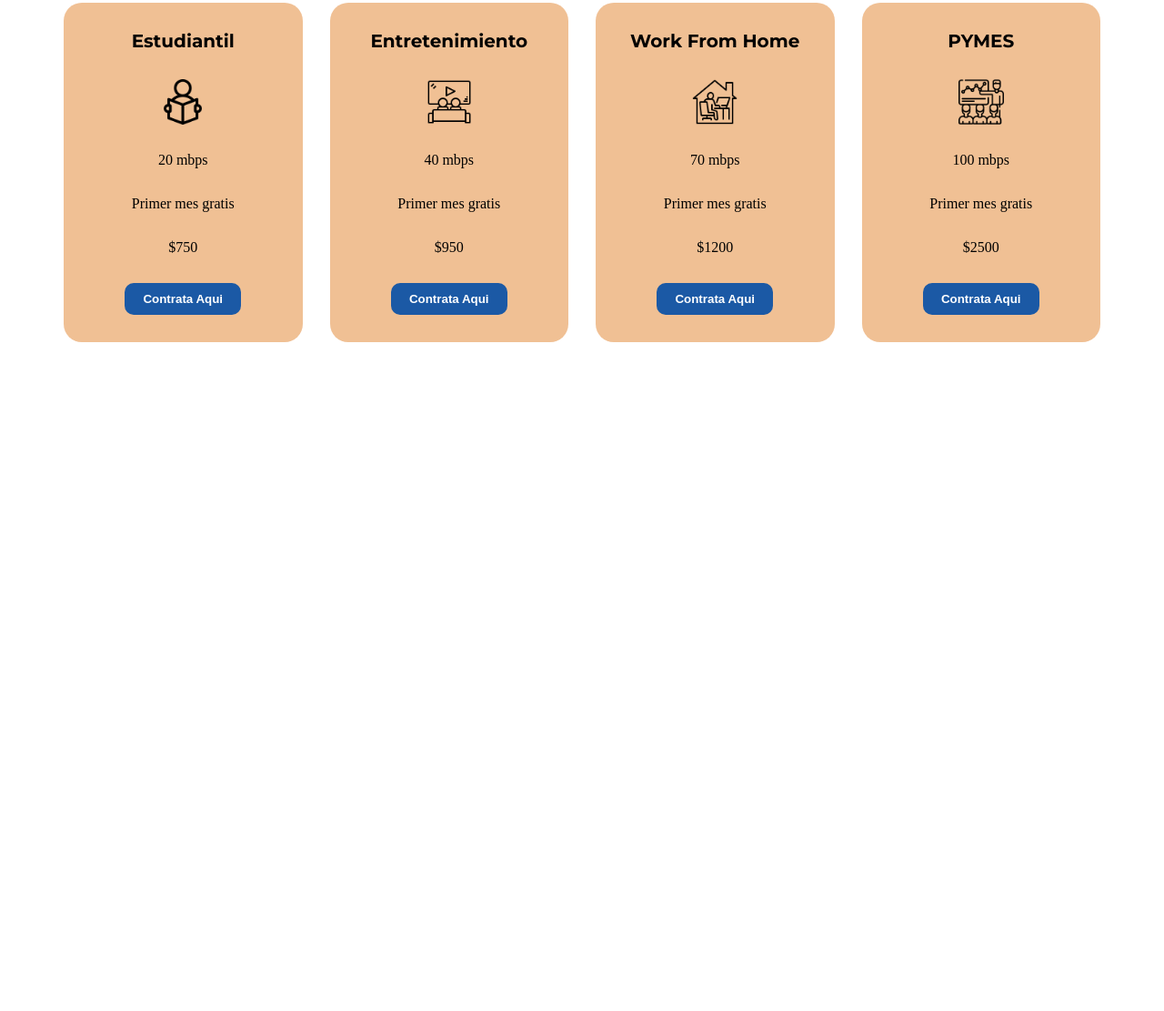
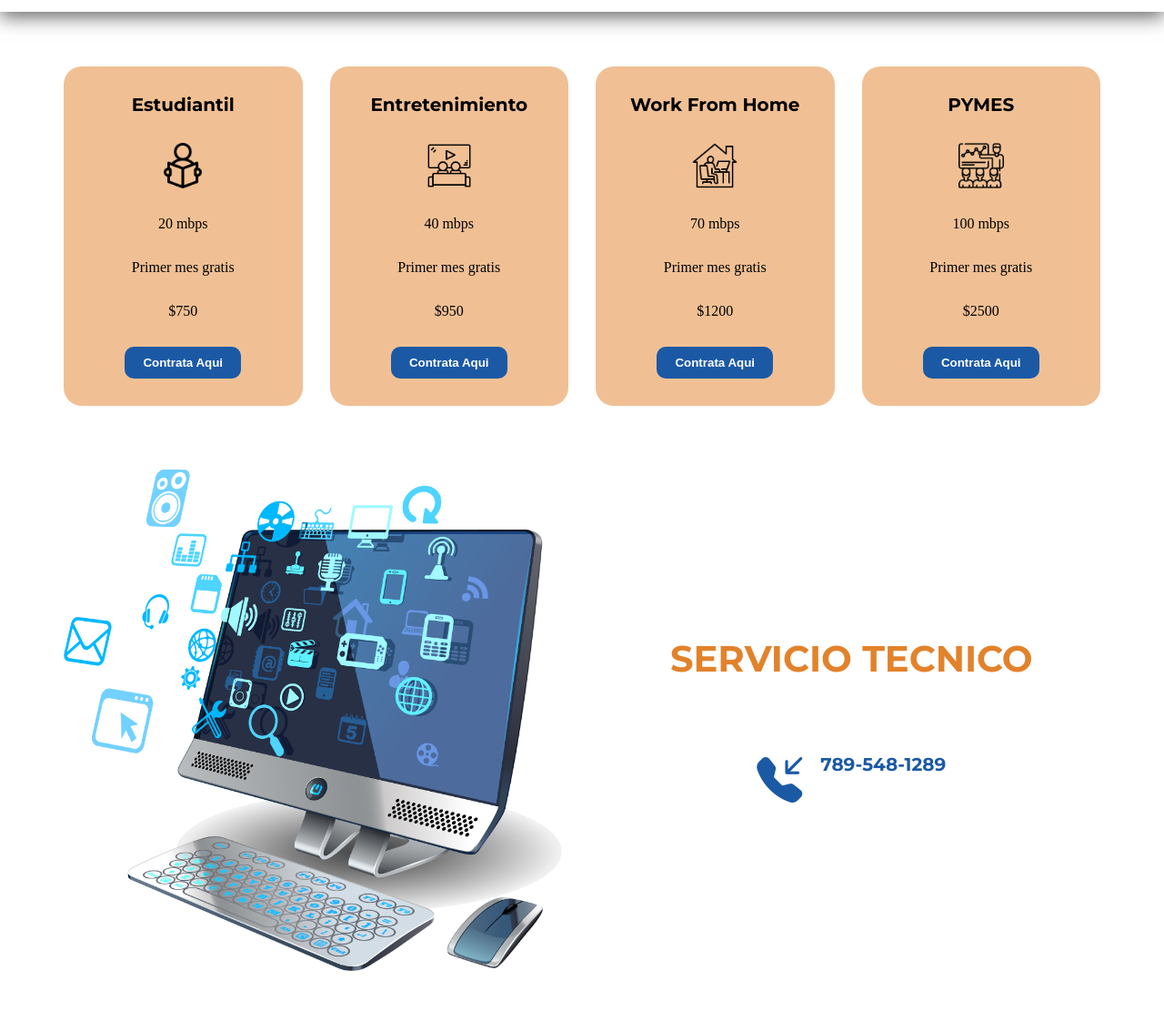
Before and after one commit to cdorce/project-12-andromix.github.io, a plain HTML site: page index.html in a window 1280 px wide. Shown: the part 1005-2116 px from the top of the page at 91% size. Before the commit the page ends 1411 px from the top, so only its background shows below. Drawn offline with nearby package versions, Linux system fonts and the light colour scheme.

Commit message:
section-5-added

```diff
--- a/index.html
+++ b/index.html
@@ -86,7 +86,7 @@
 
     <!-- SECTION FOUR -->
 
-    <div class="sectionFour container">
+    <div class="sectionFour ">
 
         <div class="sectionFour__text label">Porque Nosotros?</div>
 
@@ -183,7 +183,22 @@
             </div>
         </div>
     </div>
+    <div class="sectionFive container grid">
+        <div class="sectionFive_left">
+            <img src="src/img/computer-img-1.png" alt="" class="responsive-image" >
+        </div>
+        <div class="sectionFive_right">
+            <div class="sectionFive_right-label">SERVICIO TECNICO</div>
 
+            <div class="sectionFive_right-phone--number">
+                <i class="bi bi-telephone-inbound-fill"></i>
+
+                <div class="sectionFive_right--number">789-548-1289</div> <br>
+            </div>
+
+
+        </div>
+    </div>
 
 
     <script src="src/main.js"></script>
--- a/src/styles/index.css
+++ b/src/styles/index.css
@@ -183,7 +183,12 @@
     display: flex;
     flex-direction: column;
     align-items: center;
-    margin: 35px 0px;
+    box-shadow: 0.2px 5px 20px rgb(97, 95, 95);
+    width: 100%;
+
+    margin-bottom: 60px;
+
+
   }
 
 
@@ -193,7 +198,7 @@
 }
 
   .sectionFour__text {
-    margin-bottom: 40px;
+    margin: 40px auto;
     font-weight: bolder;
     color: var(--color-blue-100);
   }
@@ -204,9 +209,13 @@
     width: 300px;
     height: 200px;
     perspective: 1000px;
+    margin-bottom: 40px;
 
 
   }
+
+
+
   [class^="flip-box--"]:hover .flip-box-inner {
     transform: rotateY(180deg);
 }
@@ -259,6 +268,51 @@
     padding-top: 20px;
   }
 
+/*SECTION Five*/
+
+
+.sectionFive_right {
+    font-family: var(--font-2);
+    margin: auto;
+    padding: auto;
+
+}
+
+
+.sectionFive_right-phone--number {
+    display: flex;
+    justify-content: center;
+    ;
+}
+
+
+.sectionFive_right-label {
+    font-size: 40px;
+    margin-bottom: 80px;
+    color: var(--color-orange-100);
+    font-weight: bolder;
+}
+
+
+.sectionFive_right--number {
+    font-size: 20px;
+    color: var(--color-blue-100);
+    font-weight: 700;
+
+}
+
+.bi-telephone-inbound-fill {
+    padding-right: 20px;
+    font-size: 50px;
+    color: var(--color-blue-100);
+}
+
+
+
+
+
+
+
 
 /**
 *! Media queries section
@@ -305,7 +359,9 @@
         line-height: 35px;
     }
 
-
+    .sectionThree__cards {
+        grid-template-columns: repeat(2, 1fr);
+    }
 
 
 }
```
